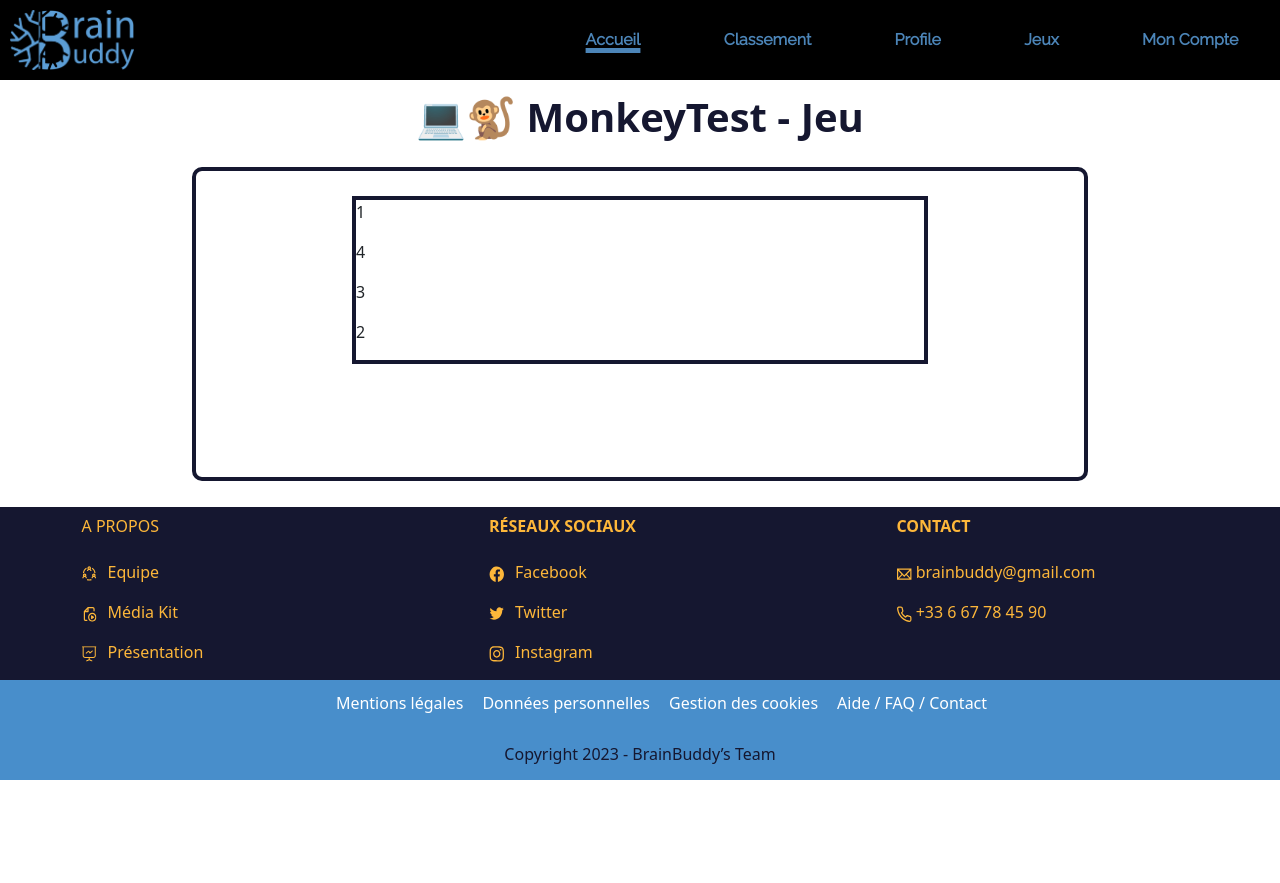
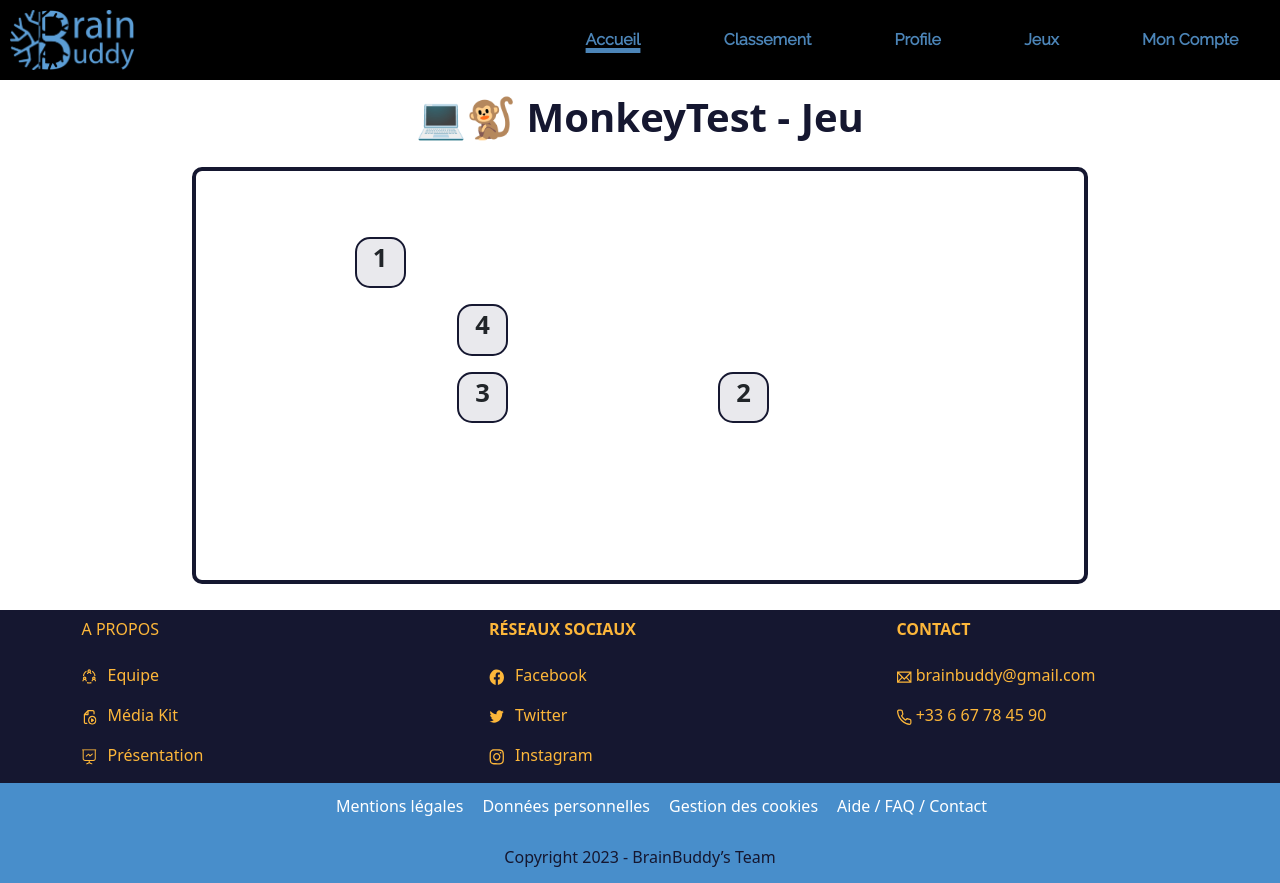
Before and after one commit to Xenus3/FrontEndBrainBuddy, an Angular app: page /monkeytest/jeu in a window 1280 px wide. Before the commit the page ends 800 px from the top, so only its background shows below. Built offline with nearby package versions, Linux system fonts and the light colour scheme.

Commit message:
grille updated : le tirage aléatoire et l'apparition des divs selon le tirage fonctionne

```diff
--- a/src/app/components/monkey-test/components/jeu/components/grille/grille.component.html
+++ b/src/app/components/monkey-test/components/jeu/components/grille/grille.component.html
@@ -1,8 +1,10 @@
-<div *ngFor="let cell of grille; let i = index">
-    <!-- <div *ngFor="let cell of cells; let j = index">
-        <div *ngIf="i === cells[j]; else elseBlock">Content {{i}}</div>
-    <ng-template #elseBlock>
-        <p>vide {{i}}</p>
-    </ng-template>     -->
-    <p>{{cell}}</p>
+<div id="container">
+    <div *ngFor="let cell of grille; let i = index">
+        <div *ngIf="cell == null">
+            <p class="null"></p>
+        </div>
+        <div *ngIf="cell != null">
+            <p class="tirage">{{cell}}</p>
+        </div>
+    </div>
 </div>
--- a/src/app/components/monkey-test/components/jeu/components/grille/grille.component.scss
+++ b/src/app/components/monkey-test/components/jeu/components/grille/grille.component.scss
@@ -0,0 +1,70 @@
+
+@media only screen and (max-width: 950px) {
+.tutoriel {
+    // display: flex;
+    align-items: center;
+    flex-direction: column;
+}
+}
+
+#container {
+display: flex;
+width: 45vw;
+flex-direction: row;
+flex-wrap: wrap;
+margin-left: auto;
+margin-right:auto;
+}
+
+// Tirage
+
+.tirage {
+    flex-shrink: 0;
+    width:4vw;
+    height:4vw;
+    border: 0.11em solid #161831;
+    background-color: #e9e9ed;
+    border-radius: 15px;
+    margin: 0.2vw 0.2vw;
+    font-size: 2vw;
+    font-weight: bold;
+    text-align: center;
+}
+
+.null {
+    flex-shrink: 0;
+    width:4vw;
+    height:4vw;
+    border: 0.11em solid #ffffff;
+    background-color: #ffffff;
+    font-size: 2vw;
+    font-weight: bold;
+    text-align: center;
+    cursor: default;
+}
+
+.tirage:hover {
+    border: 0.11em solid #488ECB;
+    color: #488ECB;
+    cursor: pointer;
+}
+
+.tirage-masque {
+    width:4vw;
+    height:4vw;
+    border: 0.11em solid #161831;
+    background-color: #161831;
+    color: #ffffff;
+    border-radius: 15px;
+    padding: 1% 5%;
+    margin: 1% 1%;
+    font-size: 3vw;
+    font-weight: bold;
+    text-align: center;
+    cursor: pointer;
+}
+
+.tirage-masque:hover{
+background: #488ECB;
+cursor: pointer;
+}
--- a/src/app/components/monkey-test/components/jeu/components/grille/grille.component.ts
+++ b/src/app/components/monkey-test/components/jeu/components/grille/grille.component.ts
@@ -28,12 +28,10 @@ export class GrilleComponent implements OnInit {
     for (let i = 0; i < this.draw; i++) {
       this.grille[i] = null;
     }
-    let x : number = 1;
     for (let i = 0; i < this.level; i++){
       tirage = this.randomIntFromInterval();
       console.log(tirage);
-      this.grille[tirage - 1] =  x;
-      x++;
+      this.grille[tirage - 1] =  i+1;
     }
   }
 
--- a/src/app/components/monkey-test/components/jeu/jeu.component.html
+++ b/src/app/components/monkey-test/components/jeu/jeu.component.html
@@ -2,10 +2,8 @@
     <h1>💻🐒 MonkeyTest - Jeu</h1>
     <div class="content">
         <div id="grid">
-            <div id="tirage">
-                <app-grille>
-                </app-grille>
-            </div>
+            <app-grille>
+            </app-grille>
         </div>
     </div>
 </div>
--- a/src/app/components/monkey-test/components/jeu/jeu.component.scss
+++ b/src/app/components/monkey-test/components/jeu/jeu.component.scss
@@ -21,18 +21,6 @@
   }
 }
 
-  #main {
-    display: flex;
-    flex-direction: column;
-    align-items: center;
-    display: flex;
-    width:90%;
-  }
-
-  #test {
-    color: #488ECB;
-  }
-
 h1 {
   margin-top: 1%;
   margin-bottom: 2vw;
@@ -52,54 +40,8 @@
 
 #grid {
   height: 22vw;
-    margin-top: 25px;
+  margin-top: 5vw;
+  margin-bottom: 5vw;
   margin-left: auto;
   margin-right:auto;
 }
-
-  #tirage {
-    display: flex;
-    width: 45vw;
-    border: 4px solid #151730;
-    flex-direction: row;
-  }
-
-  // Tirage
-
-  .tirage {
-    flex-shrink: 0;
-    width:4vw;
-    height:4vw;
-    border: 0.11em solid #77d465;
-    border-radius: 15px;
-    margin: 0.5vw 0.75vw;
-    font-size: 2vw;
-    font-weight: bold;
-    text-align: center;
-    cursor: default;
-  }
-
-  .tirage-masque {
-    border: 0.11em solid #161831;
-    background-color: #161831;
-    color: #ffffff;
-    border-radius: 15px;
-    padding: 1% 5%;
-    margin: 1% 1%;
-    font-size: 3vw;
-    font-weight: bold;
-    text-align: center;
-    width:5vw;
-    height:5vw;
-    cursor: pointer;
-  }
-
-  .tirage-masque:hover{
-    background: #488ECB;
-    cursor: pointer;
-  }
-
-  :root {
-    --grid-cols: 1;
-    --grid-rows: 1;
-  }
```
Lines whose indentation alone changed are shown as unchanged.
